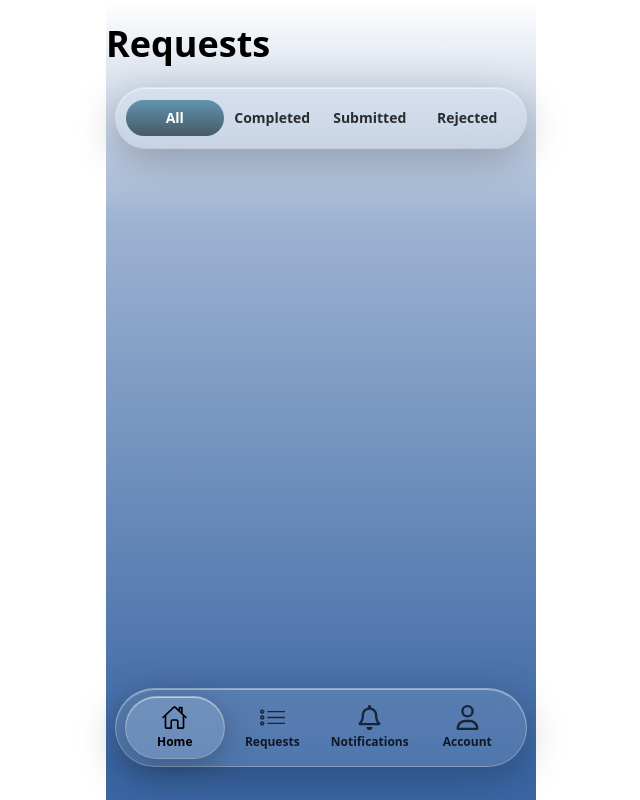
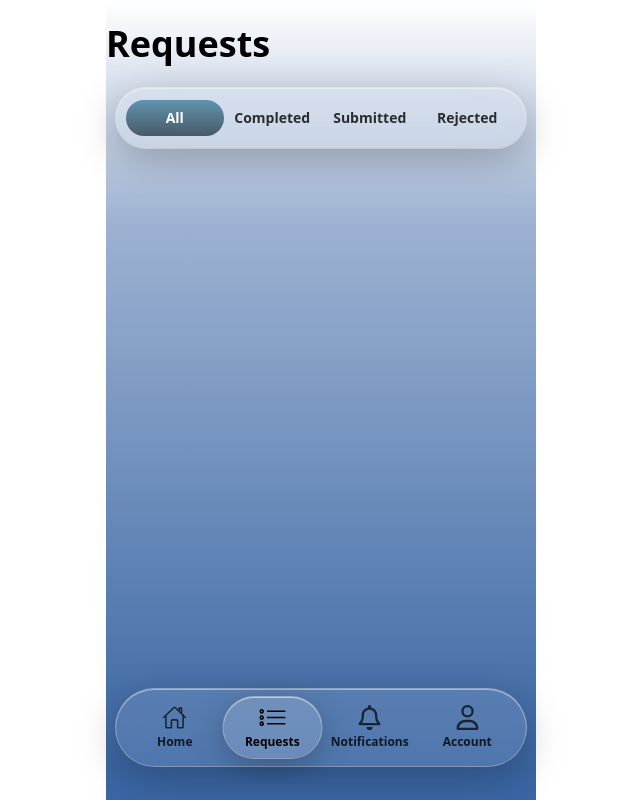
Before and after one commit to rajeevansharan/Hackstreet-Boys_eGovDoc, a React (Vite) app in the folder citizen-ui/: page /requests in a window 1280 px wide. Shown: the whole page, without its empty margins (319-959 px from the left). Built offline with nearby package versions, Linux system fonts and the light colour scheme.

Commit message:
chore: Refactor PrimaryNavBar to use NavLink and location
Replaces Link with NavLink for navigation and uses useLocation to determine the active tab based on the current pathname. This improves active state handling and removes the need for local state management.

```diff
--- a/citizen-ui/src/components/PrimaryNavBar.jsx
+++ b/citizen-ui/src/components/PrimaryNavBar.jsx
@@ -1,12 +1,11 @@
-import { useState } from "react";
-import { Link } from "react-router-dom";
+import { NavLink, useLocation } from "react-router-dom";
 import { IoHomeOutline } from "react-icons/io5";
 import { TfiList } from "react-icons/tfi";
 import { FaRegBell } from "react-icons/fa";
 import { FaRegUser } from "react-icons/fa6";
 
 function PrimaryNavBar() {
-  const [active, setActive] = useState(0);
+  const { pathname } = useLocation();
 
   const items = [
     { path: "/", label: "Home", Icon: IoHomeOutline },
@@ -15,6 +14,13 @@ function PrimaryNavBar() {
     { path: "/account", label: "Account", Icon: FaRegUser },
   ];
 
+  const active = Math.max(
+    0,
+    items.findIndex(({ path }) =>
+      path === "/" ? pathname === "/" : pathname.startsWith(path),
+    ),
+  );
+
   return (
     <nav className="absolute inset-x-[10px] bottom-[34px] rounded-full bg-white/10 px-[10px] py-1 shadow-[inset_0_1px_0_rgba(255,255,255,.45),0_10px_40px_rgba(0,0,0,.25)] ring-1 ring-white/40 backdrop-blur-xl">
       <div className="relative grid grid-cols-4 gap-0">
@@ -22,29 +28,29 @@ function PrimaryNavBar() {
           className="pointer-events-none absolute inset-y-1 w-1/4 rounded-full bg-white/15 shadow-[inset_0_1px_0_rgba(255,255,255,.55),0_8px_32px_rgba(0,0,0,.25)] ring-1 ring-white/40 transition-transform duration-300 ease-out"
           style={{ transform: `translateX(${active * 100}%)` }}
         />
-        {items.map(({ label, Icon, path }, index) => {
-          const isActive = index === active;
-          return (
-            <Link
+        {items.map(({ label, Icon, path }) => (
+          <NavLink
+            key={label}
             to={path}
-              key={label}
-              type="button"
-              onClick={() => setActive(index)}
+            end={path === "/"}
             className="relative z-10 flex flex-col items-center justify-center gap-1 py-3 text-xs"
           >
+            {({ isActive }) => (
+              <>
                 <Icon
-                className={`h-[25px] w-[25px] transition-all duration-200 ${
-                  isActive ? "scale-105 opacity-100" : "opacity-70"
-                }`}
+                  className={`h-[25px] w-[25px] transition-all duration-200 ${isActive ? "scale-105 opacity-100" : "opacity-70"}`}
                 />
                 <span
-                className={isActive ? "font-bold" : "font-semibold opacity-80"}
+                  className={
+                    isActive ? "font-bold" : "font-semibold opacity-80"
+                  }
                 >
                   {label}
                 </span>
-            </Link>
-          );
-        })}
+              </>
+            )}
+          </NavLink>
+        ))}
       </div>
     </nav>
   );
```
Lines whose indentation alone changed are shown as unchanged.
